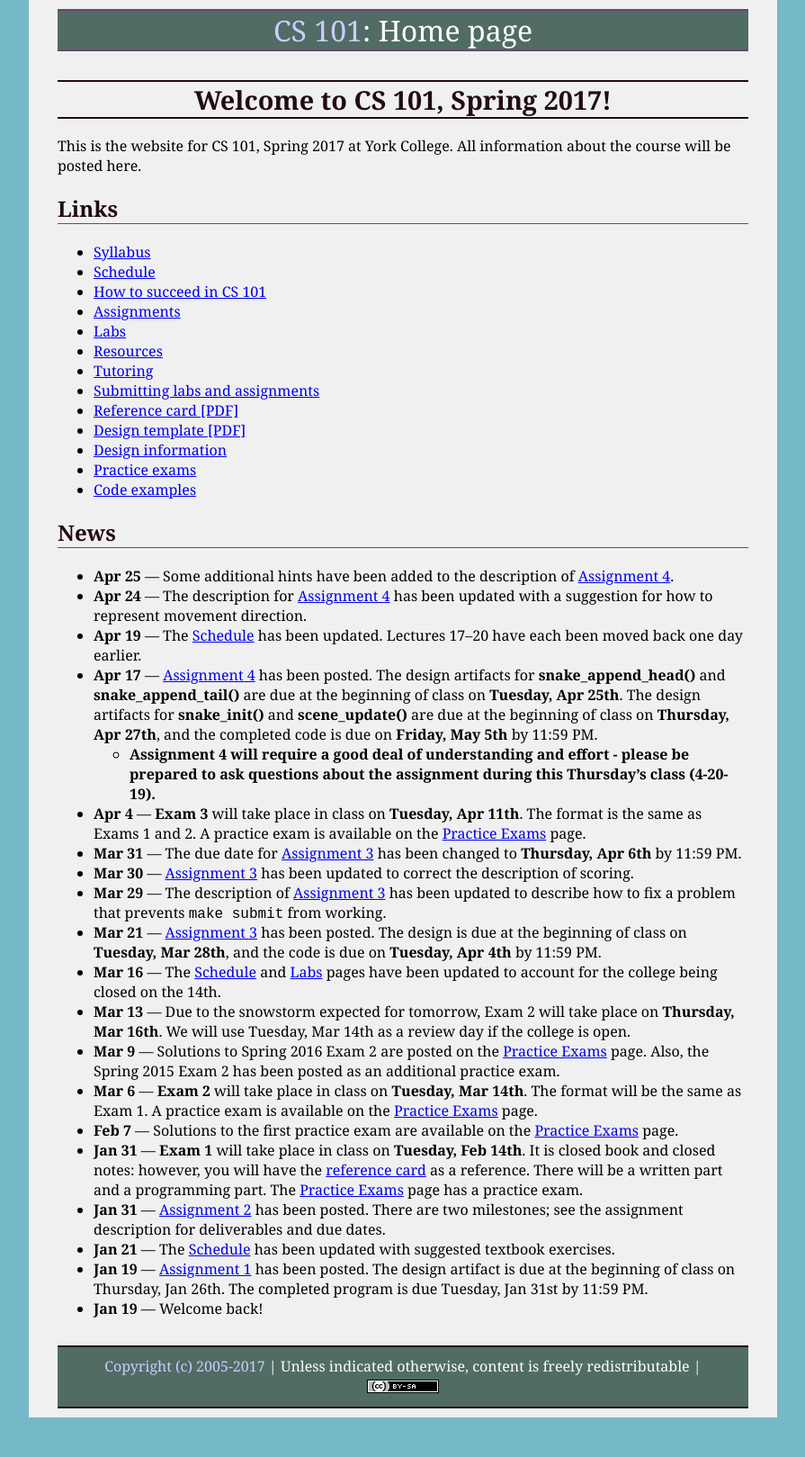
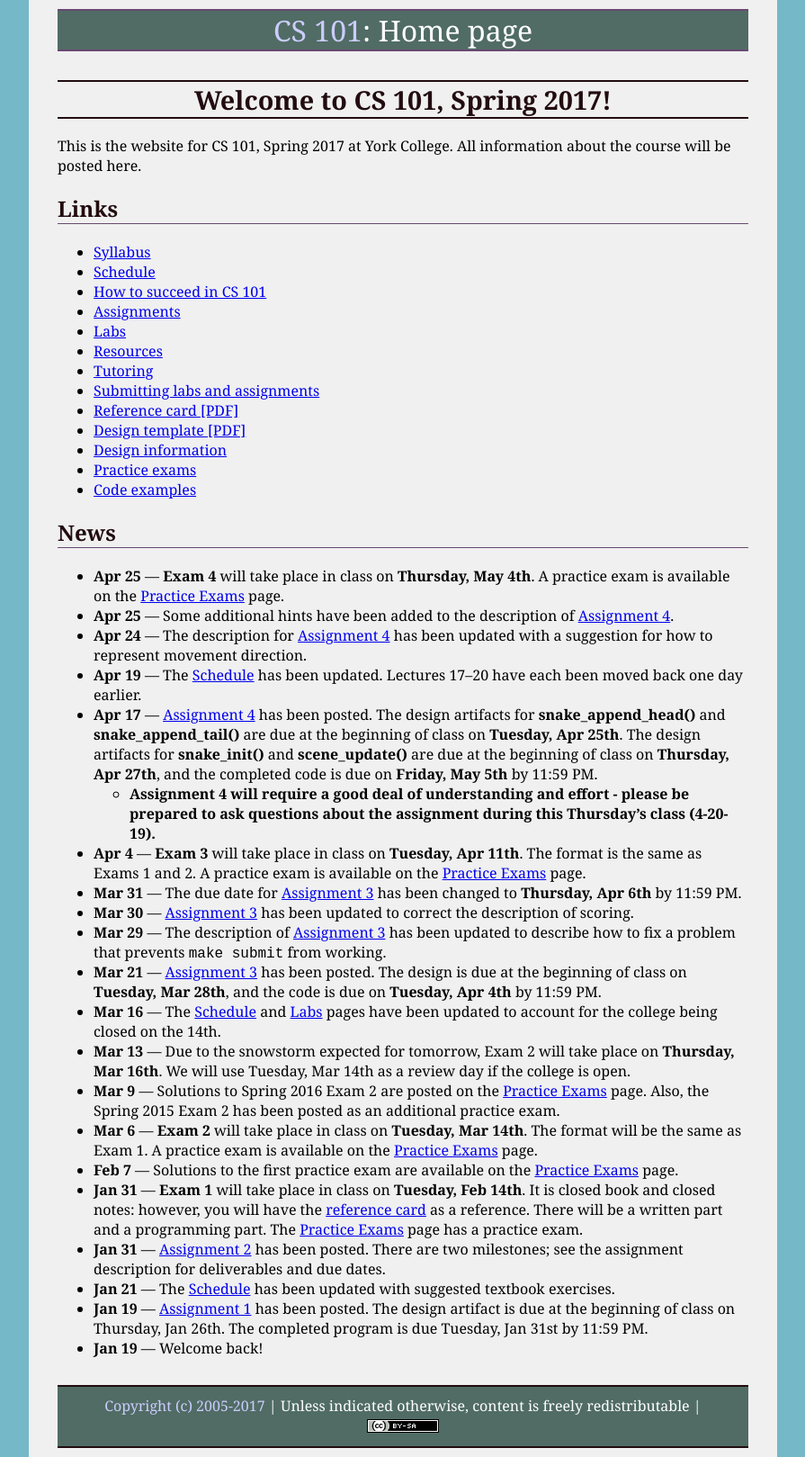
Before and after one commit to ycpcs/cs101-spring2017, a Jekyll site: the page built from index.md, in a window 1280 px wide. Shown: the whole page at 90% size, without its empty margins (192-1087 px from the left). Built offline with Jekyll 4.4.1, drawn with Linux system fonts in a browser that asks for light colours; before the commit the page ends 1575 px from its top, so only the background shows below that.

Commit message:
practice exam 4

```diff
--- a/index.md
+++ b/index.md
@@ -26,6 +26,7 @@ All information about the course will be posted here.
 
 ## News
 
+* **Apr 25** &mdash; **Exam 4** will take place in class on **Thursday, May 4th**.  A practice exam is available on the [Practice Exams](practice/index.html) page.
 * **Apr 25** &mdash; Some additional hints have been added to the description of [Assignment 4](assign/assign04.html).
 * **Apr 24** &mdash; The description for [Assignment 4](assign/assign04.html) has been updated with a suggestion for how to represent movement direction.
 * **Apr 19** &mdash; The [Schedule](schedule.html) has been updated.  Lectures 17&ndash;20 have each been moved back one day earlier.
```
Also changed, not shown: practice/index.md (+2 -0 lines), 2 other files.
